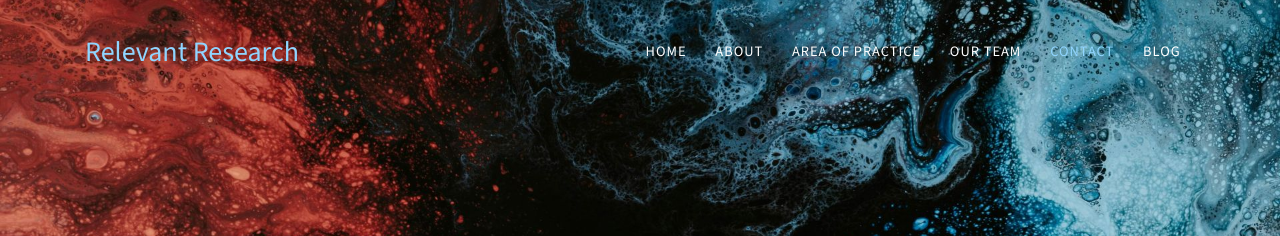
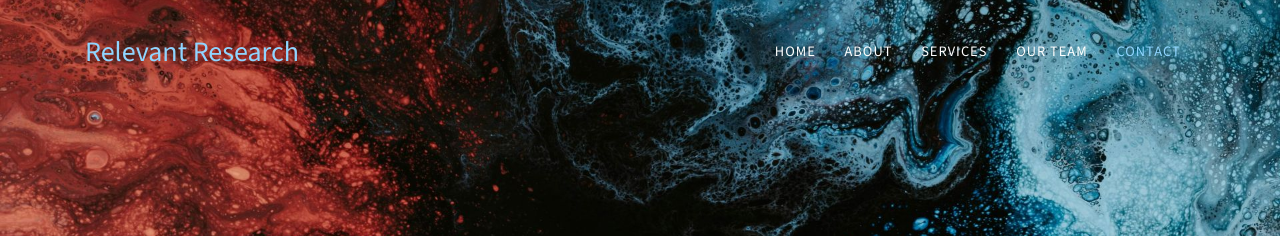
Before and after one commit to RelevantResearch/Relevant-research-website, a Jekyll site: the page built from index.md, in a window 1280 px wide. Shown: the top 236 px of the page. Built offline with Jekyll 4.4.1, drawn with Linux system fonts in a browser that asks for light colours; some web fonts are replaced.

Commit message:
updated nav bar

```diff
--- a/_data/navigation.yml
+++ b/_data/navigation.yml
@@ -15,14 +15,13 @@ en: &DEFAULT_EN
       section: services
     - title: "About"
       section: about
-    - title: "Area Of Practice"
-      section: portfolio
+    - title: "Services"
+      section: services
     - title: "Our Team"
       section: team
     - title: "Contact"
       section: contact
-    - title: "Blog"
-      url: "/blog"
+
 en-US:
   <<: *DEFAULT_EN
 en-CA:
```
